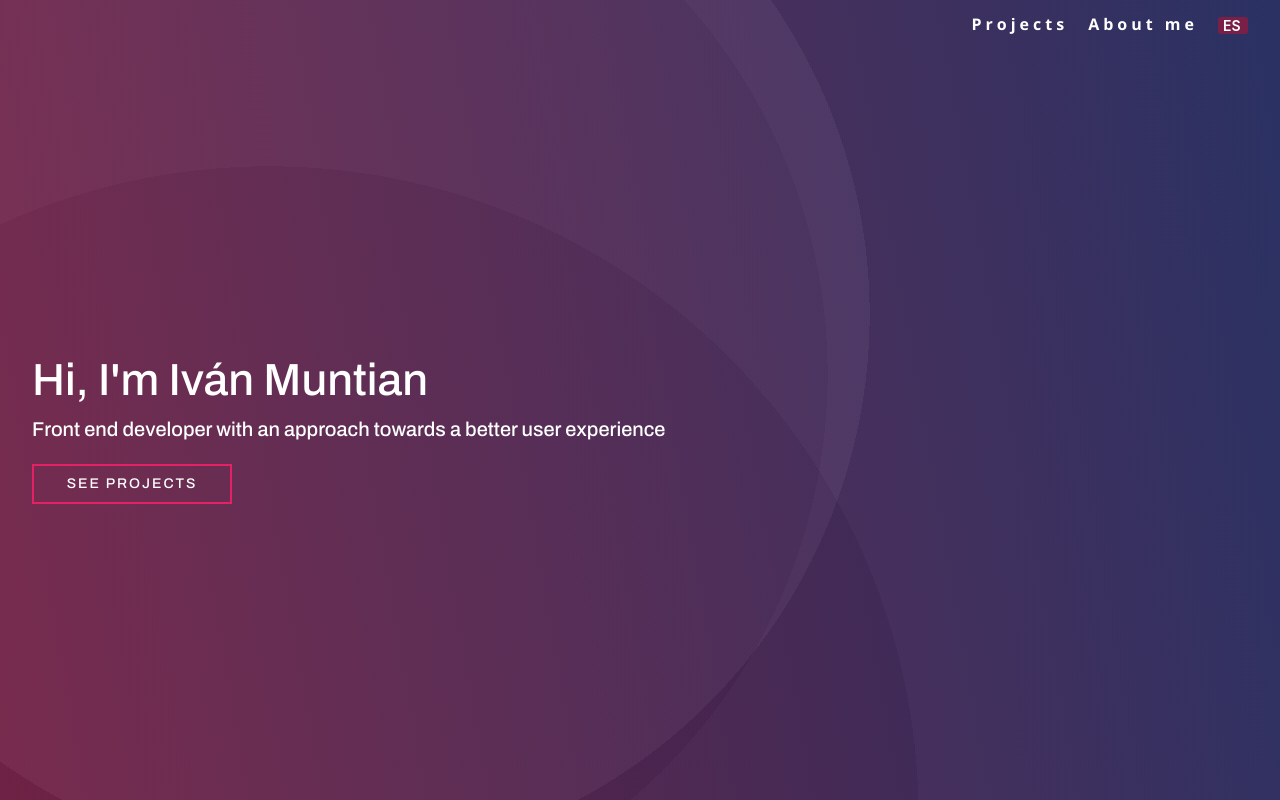
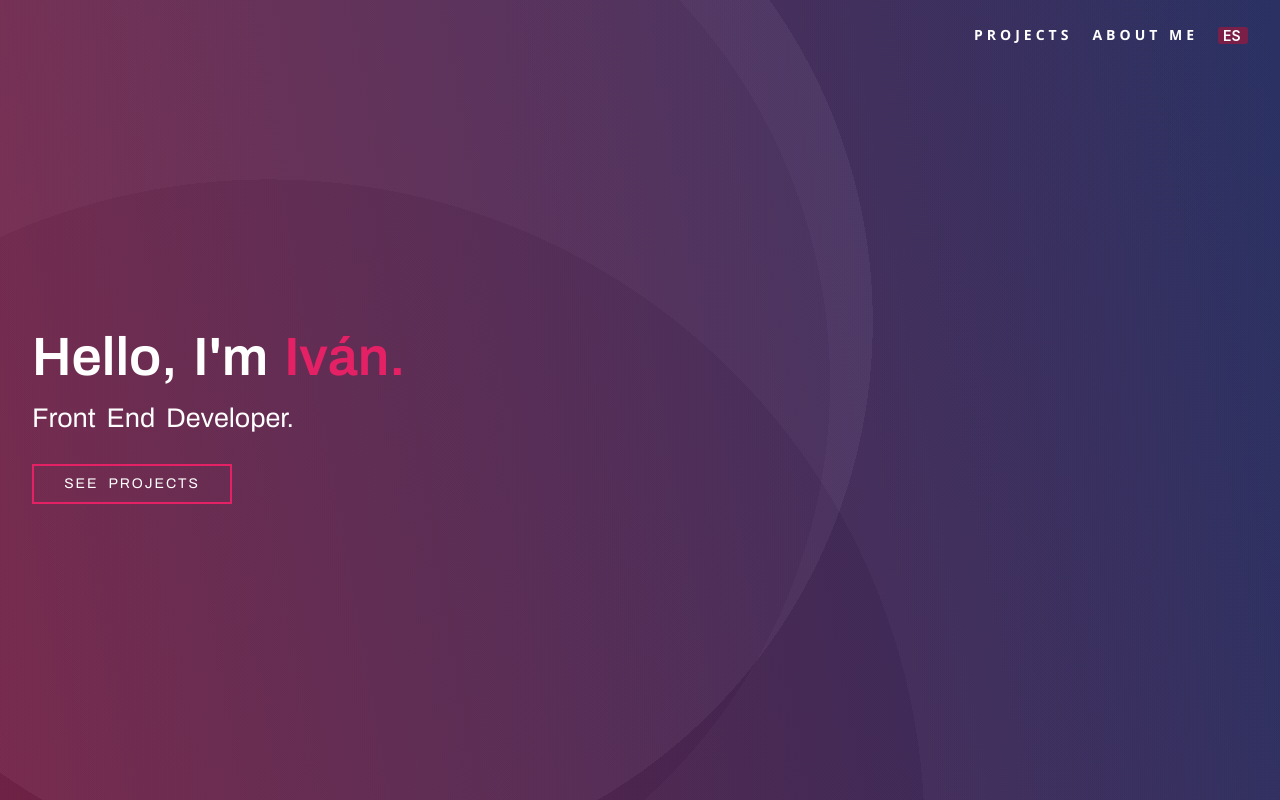
Before and after one commit to ether200/portfolio, a Next.js app: page / in a window 1280 px wide. Shown: the top 800 px of the page. Built offline with nearby package versions, Linux system fonts and the light colour scheme.

Commit message:
changed title

```diff
--- a/components/Hero/Hero.scss
+++ b/components/Hero/Hero.scss
@@ -1,9 +1,8 @@
 .hero {
-  height: calc(100vh + 5rem);
+  height: calc(100vh + 7rem);
   width: 100%;
   background-image: $main-background;
-  margin-top: -5rem;
-  padding-top: 5rem;
+  margin-top: -7rem;
   overflow: none;
 
   &__center {
@@ -19,14 +18,18 @@
     &__content {
       margin-top: -5rem;
       color: #fff;
+      word-spacing: 0.5rem;
+      font-size: 2.7rem;
 
       h1 {
-        font-size: 4.5rem;
-        font-weight: 600;
+        font-weight: bold;
+        span {
+          color: $color-terciary;
+        }
       }
 
       h4 {
-        font-size: 2rem;
+        font-weight: 400;
         margin-bottom: 2rem;
       }
 
@@ -54,21 +57,19 @@
       }
 
       @include MediaQuery(730px) {
+        display: flex;
+        flex-direction: column;
+        justify-content: center;
+        align-items: center;
         text-align: center;
-
-        h1 {
-          margin-bottom: 1rem;
-        }
-
-        h4 {
-          margin-bottom: 2.5rem;
-        }
       }
 
       @include MediaQuery(550px) {
-        h1 {
-          font-size: 3.5rem;
-        }
+        font-size: 2.2rem;
+      }
+
+      @include MediaQuery(374px) {
+        font-size: 2rem;
       }
     }
   }
--- a/components/Hero/index.js
+++ b/components/Hero/index.js
@@ -6,7 +6,10 @@ const Hero = ({ text }) => {
     <header className="hero" id="hero">
       <div className="hero__center">
         <FadeInWhenVisible divClass="hero__center__content" fadeFrom="bottom">
-          <h1>{text.heroTitle}</h1>
+          <h1>
+            {text.heroTitle}
+            <span>Iván.</span>
+          </h1>
           <h4>{text.heroDescription}</h4>
           <Link to="projects" smooth={true} duration={500} className="btn">
             {text.heroBtn}
--- a/components/Navbar/Navbar.scss
+++ b/components/Navbar/Navbar.scss
@@ -1,6 +1,6 @@
 .navbar {
   width: 100%;
-  height: 5rem;
+  height: 7rem;
   background: transparent;
   position: relative;
 
@@ -52,8 +52,9 @@
         color: #fff;
         padding: 0.3rem 0;
         font-family: $font-primary;
+        font-size: 1.4rem;
         font-weight: 700;
-        text-transform: initial;
+        text-transform: uppercase;
         letter-spacing: 0.4rem;
         cursor: pointer;
 
@@ -61,7 +62,7 @@
           content: "";
           display: block;
           width: 0;
-          height: 2px;
+          height: 1.5px;
           background-color: $color-terciary;
           transition: width 0.3s linear;
         }
--- a/locales/en.js
+++ b/locales/en.js
@@ -1,9 +1,8 @@
 export default {
   nav1: "Projects",
   nav2: "About me",
-  heroTitle: "Hi, I'm Iván Muntian",
-  heroDescription:
-    "Front end developer with an approach towards a better user experience",
+  heroTitle: "Hello, I'm ",
+  heroDescription: "Front End Developer.",
   heroBtn: "See Projects",
   projectTitle: "Projects",
   project1: {
--- a/locales/es.js
+++ b/locales/es.js
@@ -1,9 +1,8 @@
 export default {
   nav1: "Proyectos",
   nav2: "Sobre mi",
-  heroTitle: "Hola, soy Iván Muntian",
-  heroDescription:
-    "Desarrollador front end con enfoque hacia una mejor experiencia de usuario",
+  heroTitle: "Hola, soy ",
+  heroDescription: "Desarrollador Front End.",
   heroBtn: "Ver proyectos",
   projectTitle: "Proyectos",
   project1: {
--- a/pages/_document.js
+++ b/pages/_document.js
@@ -11,7 +11,7 @@ class MyDocument extends Document {
       <Html>
         <Head>
           <link
-            href="https://fonts.googleapis.com/css?family=Archivo:500|Open+Sans:300,700"
+            href="https://fonts.googleapis.com/css?family=Archivo:400,600|Open+Sans:300,700"
             rel="stylesheet"
           />
         </Head>
```
Also changed, not shown: 1 other file (tests, documents, lock files or other folders).
